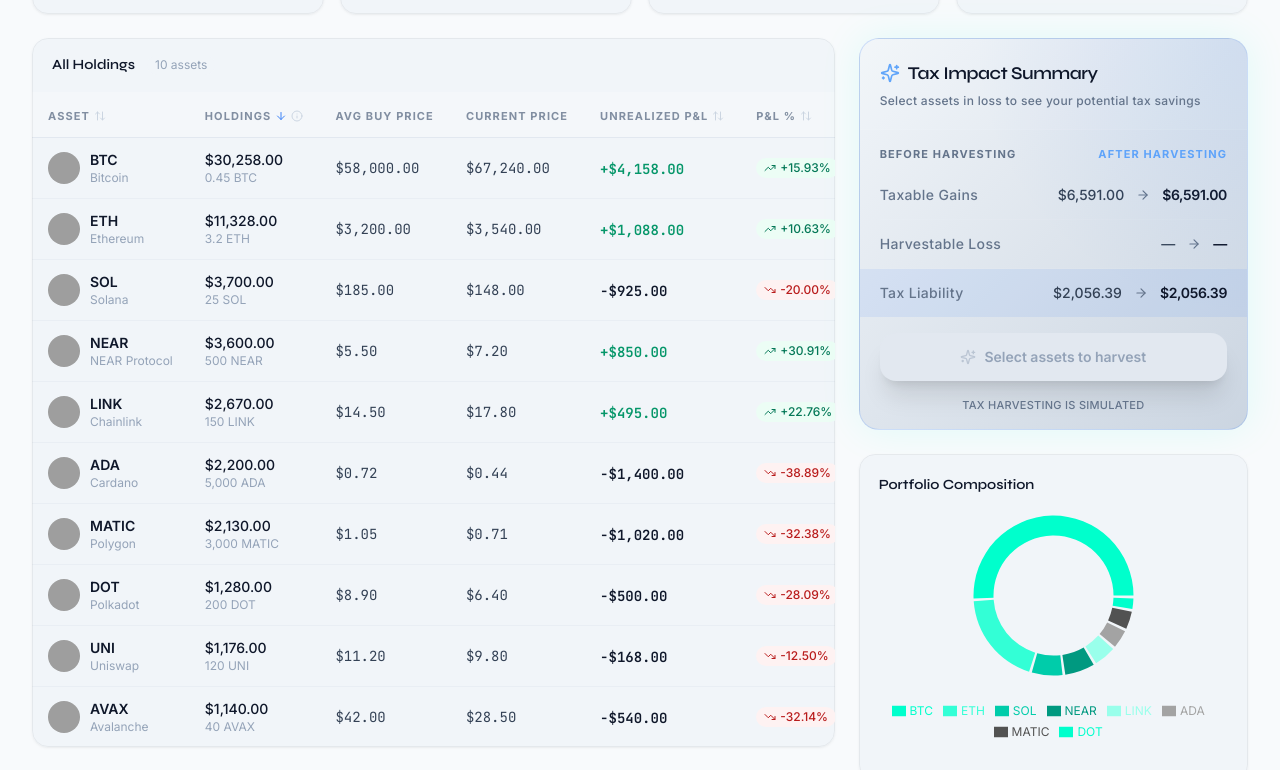
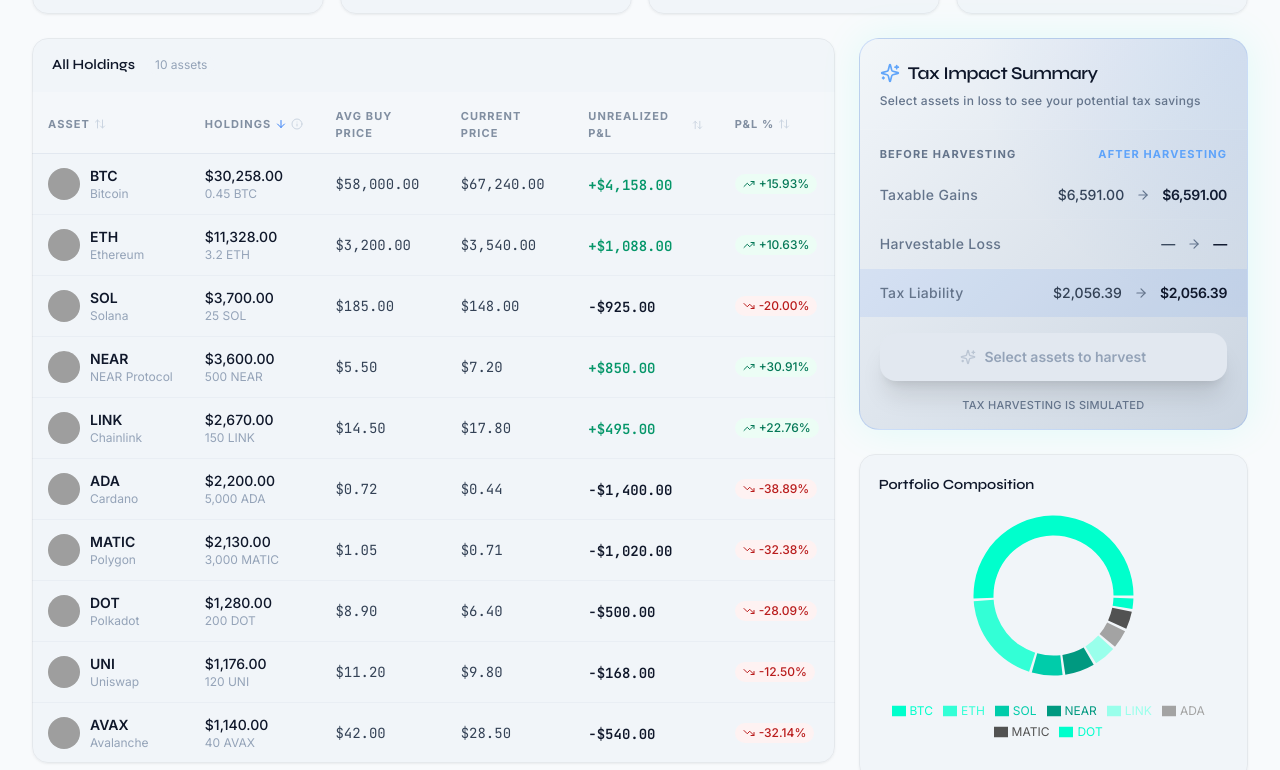
Before and after one commit to mmaroof487/KoinX-TLH, a Next.js app: page / in a window 1280 px wide. Shown: the part 410-1180 px from the top of the page. Built offline with nearby package versions, Linux system fonts and the light colour scheme; grey boxes are pictures that could not be loaded.

Commit message:
style: remove horizontal scroll completely and allow header wrapping

```diff
--- a/components/dashboard/HoldingsTable.tsx
+++ b/components/dashboard/HoldingsTable.tsx
@@ -89,7 +89,7 @@
 
   function ColHeader({ label, sortK, tooltip }: { label: string; sortK?: SortKey; tooltip?: string }) {
     return (
-      <th className="px-4 py-3 text-left whitespace-nowrap">
+      <th className="px-4 py-3 text-left">
         <div
           role={sortK ? "button" : undefined}
           tabIndex={sortK ? 0 : undefined}
@@ -137,8 +137,8 @@
         )}
       </div>
 
-      <div className="table-scroll rounded-b-2xl">
-        <table className="w-full min-w-[680px]">
+      <div className="w-full overflow-hidden rounded-b-2xl">
+        <table className="w-full">
           <thead className="bg-surface-50/50 border-b border-surface-200">
             <tr>
               {highlightLosses && <th className="w-10 px-4" />}
```
